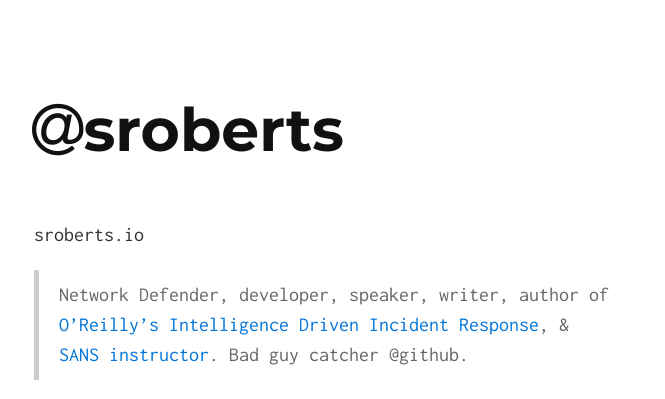
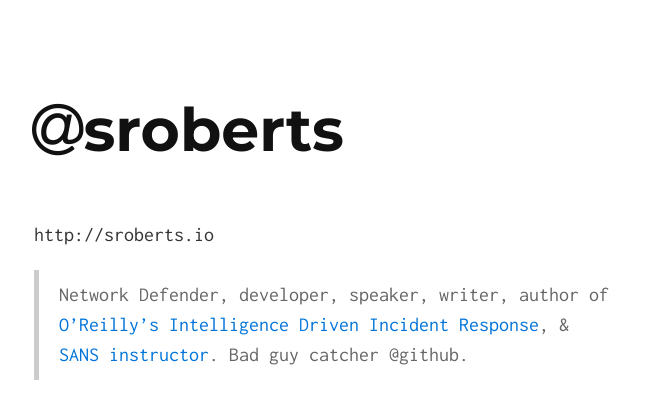
Before and after one commit to sroberts/sroberts.github.io, a Jekyll site: the page built from index.md, in a window 1280 px wide. Shown: the top 399 px of the page, without its empty margins (306-971 px from the left). Built offline with Jekyll 4.4.1, drawn with Linux system fonts in a browser that asks for light colours; some of the changed lines change nothing that is shown.

Commit message:
sick of this

```diff
--- a/_config.yml
+++ b/_config.yml
@@ -2,7 +2,7 @@
 title: sroberts
 tag_text: <i class="fa fa-at" aria-hidden="true"></i>sroberts
 description: The personal website of Scott Robrerts. Security analyst, developer, writer, and instructor.
-url: sroberts.io
+url: http://sroberts.io
 
 # Build settings
 markdown: kramdown
```
